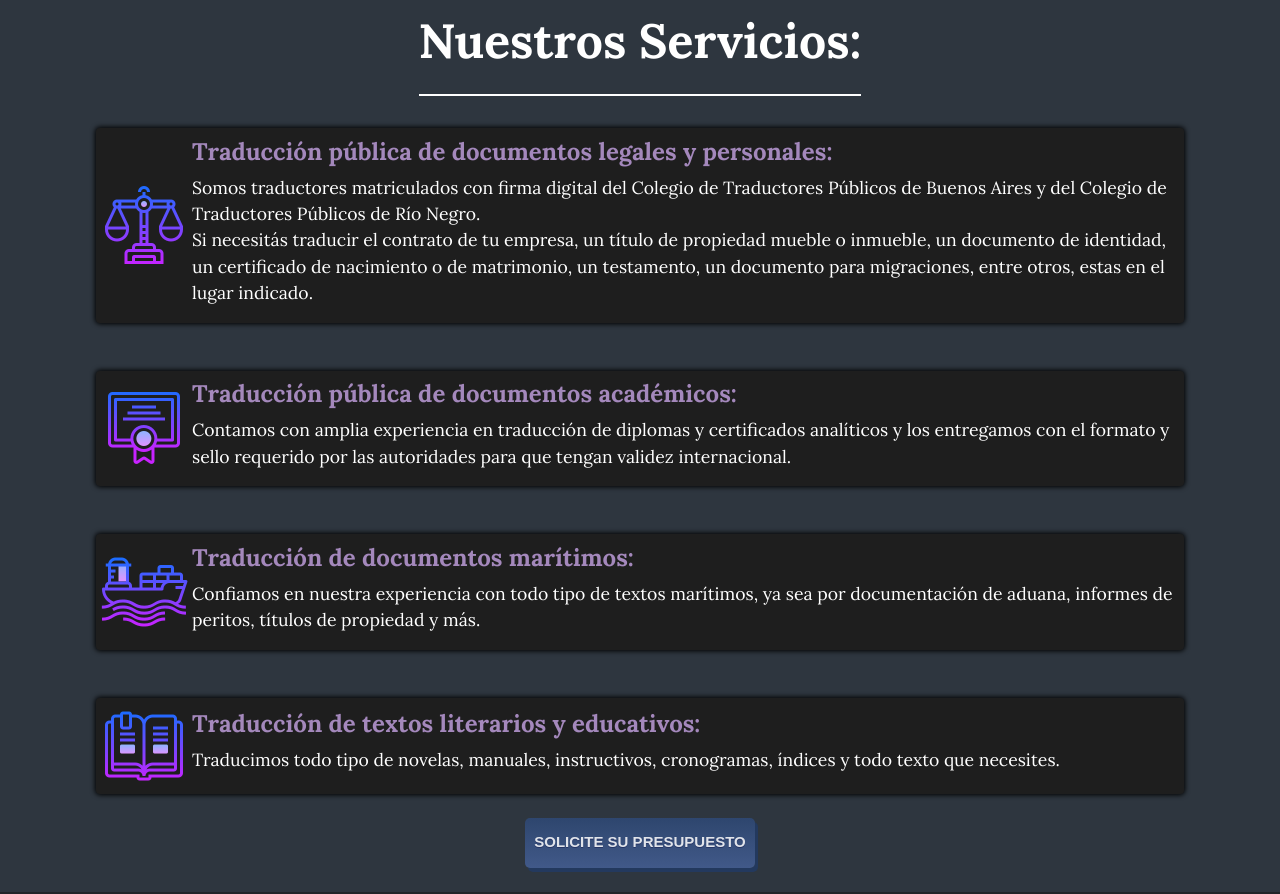
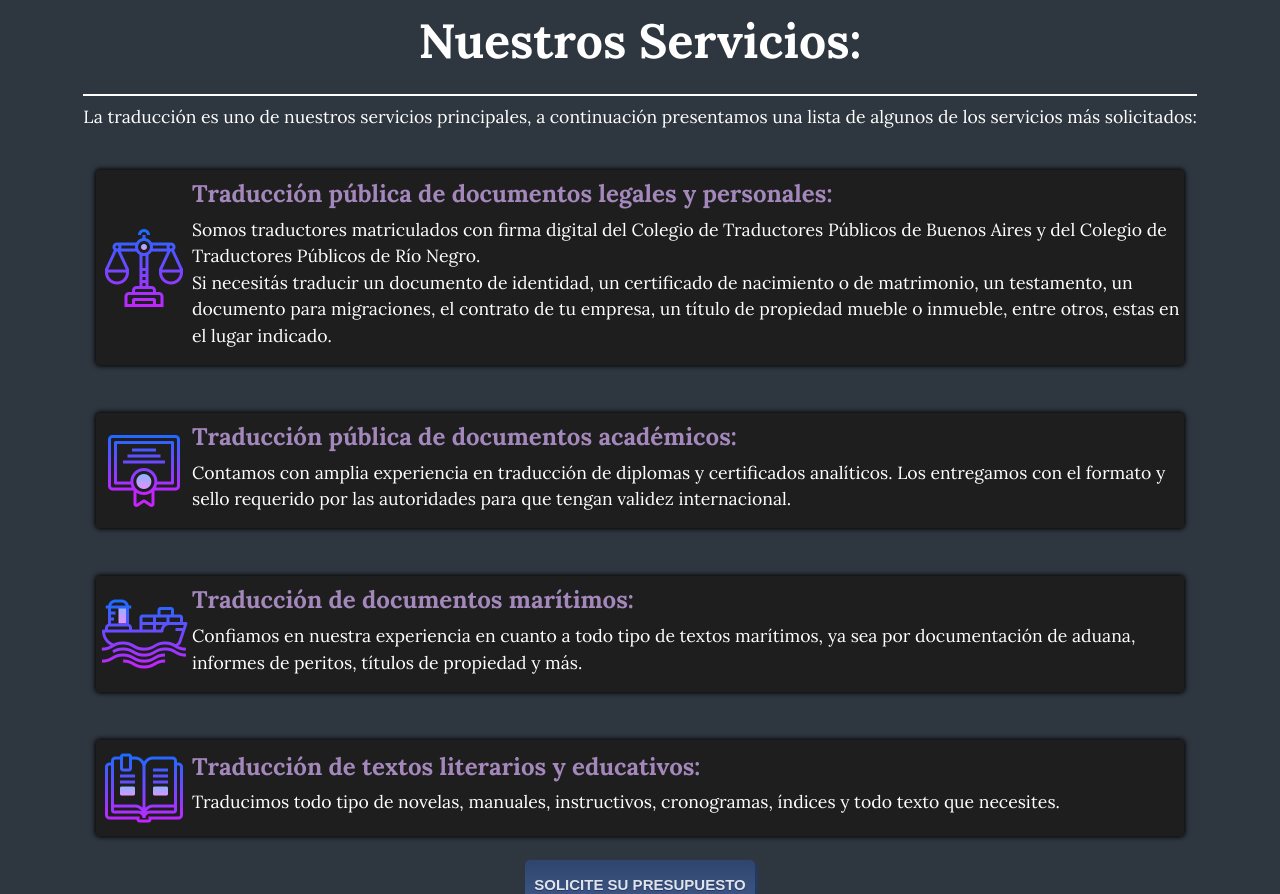
Before and after one commit to Emanuelscom/TraduccionVega, a website: page traduccion.html in a window 1280 px wide. Shown: the part 820-1714 px from the top of the page. Drawn offline with nearby package versions, Linux system fonts and the light colour scheme.

Commit message:
arreglos

```diff
--- a/assets/scss/_traduccion.scss
+++ b/assets/scss/_traduccion.scss
@@ -40,6 +40,10 @@
     border-bottom: solid 2px #fff;
     padding: 0.5em 0;
     width: $w-100;
+}
+
+.parrafoServ {
+    font-size: 1.1em;
 }
 
 #serviciosMain {
--- a/traduccion.html
+++ b/traduccion.html
@@ -63,6 +63,9 @@
 <main id="serviciosMain" class="d-flex flex-column align-items-center">
     <div>
         <h2 class="tituloServ text-center">Nuestros Servicios:</h2>
+        <p class="parrafoServ">La traducción es uno de nuestros servicios principales,
+        a continuación presentamos una lista de algunos de los servicios más solicitados:
+        </p>
     </div>
 <div class="general d-flex flex-column align-items-center mt-4">
     <div id="divImgTrad1" class="serviciosMain__div">
@@ -70,21 +73,22 @@
     <div>
         <h3 class="general__h3"><strong>Traducción pública de documentos legales y personales:</strong></h3>
         <p class="roboto general__p">Somos traductores matriculados con firma digital del Colegio de Traductores Públicos de Buenos Aires y del Colegio de Traductores Públicos de Río Negro. <br>
-        Si necesitás traducir el contrato de tu empresa, un título de propiedad mueble o inmueble, un documento de identidad, un certificado de nacimiento o de matrimonio, un testamento, un documento para migraciones, entre otros, estas en el lugar indicado.</p>
+        Si necesitás traducir un documento de identidad, un certificado de nacimiento o de matrimonio, un testamento, un documento para migraciones, el contrato de tu empresa, un título de propiedad mueble o inmueble, entre otros, estas en el lugar indicado.
+        </p>
     </div>
     </div>
 <div id="divImgTrad2" class="serviciosMain__div mt-5">
     <img src="assets/img/academico.png" alt="Documentos académicos" class="imgTrad">
 <div>
     <h3 class="general__h3"><strong>Traducción pública de documentos académicos:</strong></h3>
-    <p class="roboto general__p">Contamos con amplia experiencia en traducción de diplomas y certificados analíticos y los entregamos con el formato y sello requerido por las autoridades para que tengan validez internacional.</p>
+    <p class="roboto general__p">Contamos con amplia experiencia en traducción de diplomas y certificados analíticos. Los entregamos con el formato y sello requerido por las autoridades para que tengan validez internacional.</p>
 </div>
 </div>
     <div id="divImgTrad3" class="serviciosMain__div mt-5">
         <img src="assets/img/maritimo.png" alt="Documentos marítimos" class="imgTrad">
     <div>
         <h3 class="general__h3"><strong>Traducción de documentos marítimos:</strong></h3>
-        <p class="roboto general__p">Confiamos en nuestra experiencia con todo tipo de textos marítimos, ya sea por documentación de aduana, informes de peritos, títulos de propiedad y más.</p>
+        <p class="roboto general__p">Confiamos en nuestra experiencia en cuanto a todo tipo de textos marítimos, ya sea por documentación de aduana, informes de peritos, títulos de propiedad y más.</p>
     </div>
     </div>
 <div id="divImgTrad4" class="serviciosMain__div mt-5 mb-4">
```
Also changed, not shown: index.html (+6 -6 lines), assets/css/style.css.
